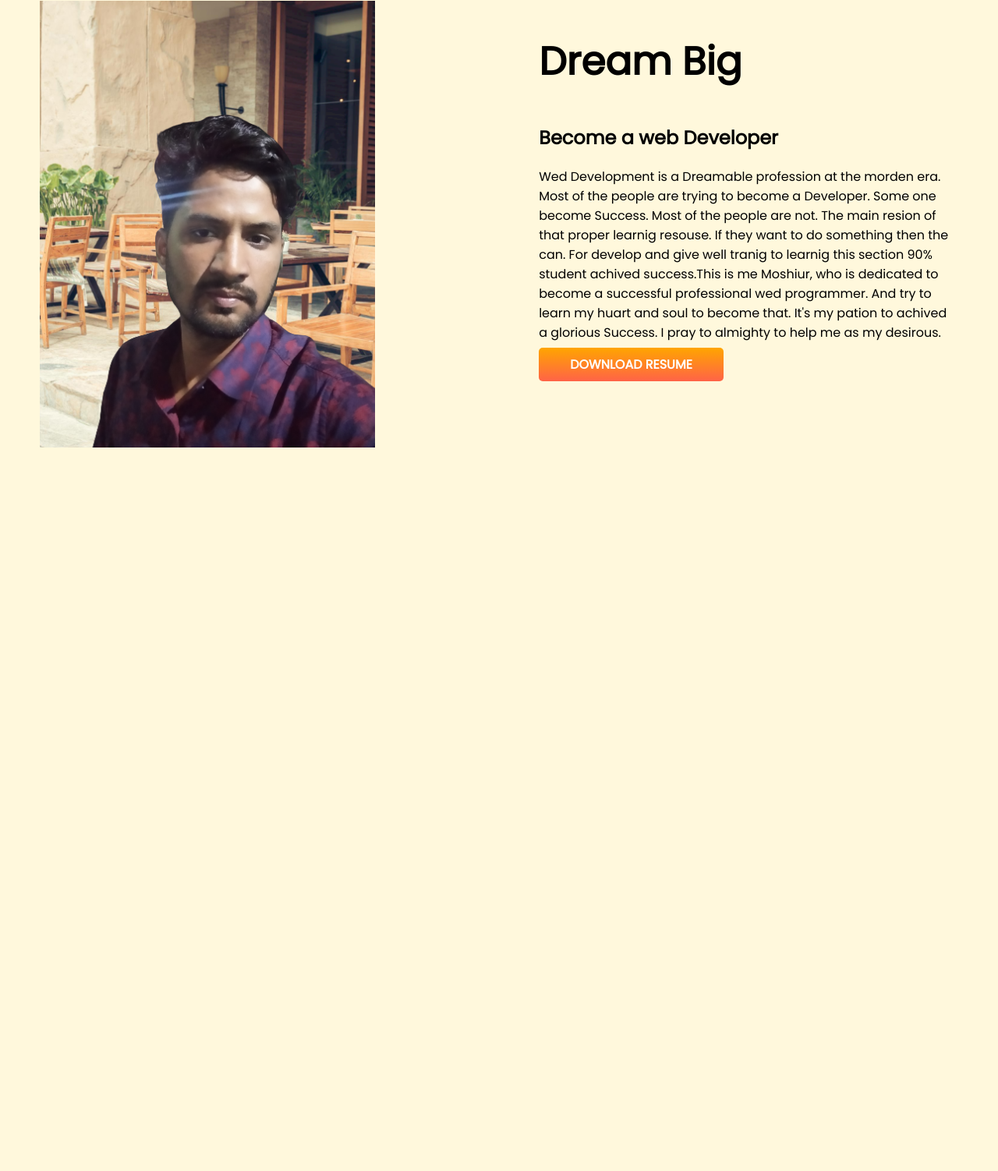
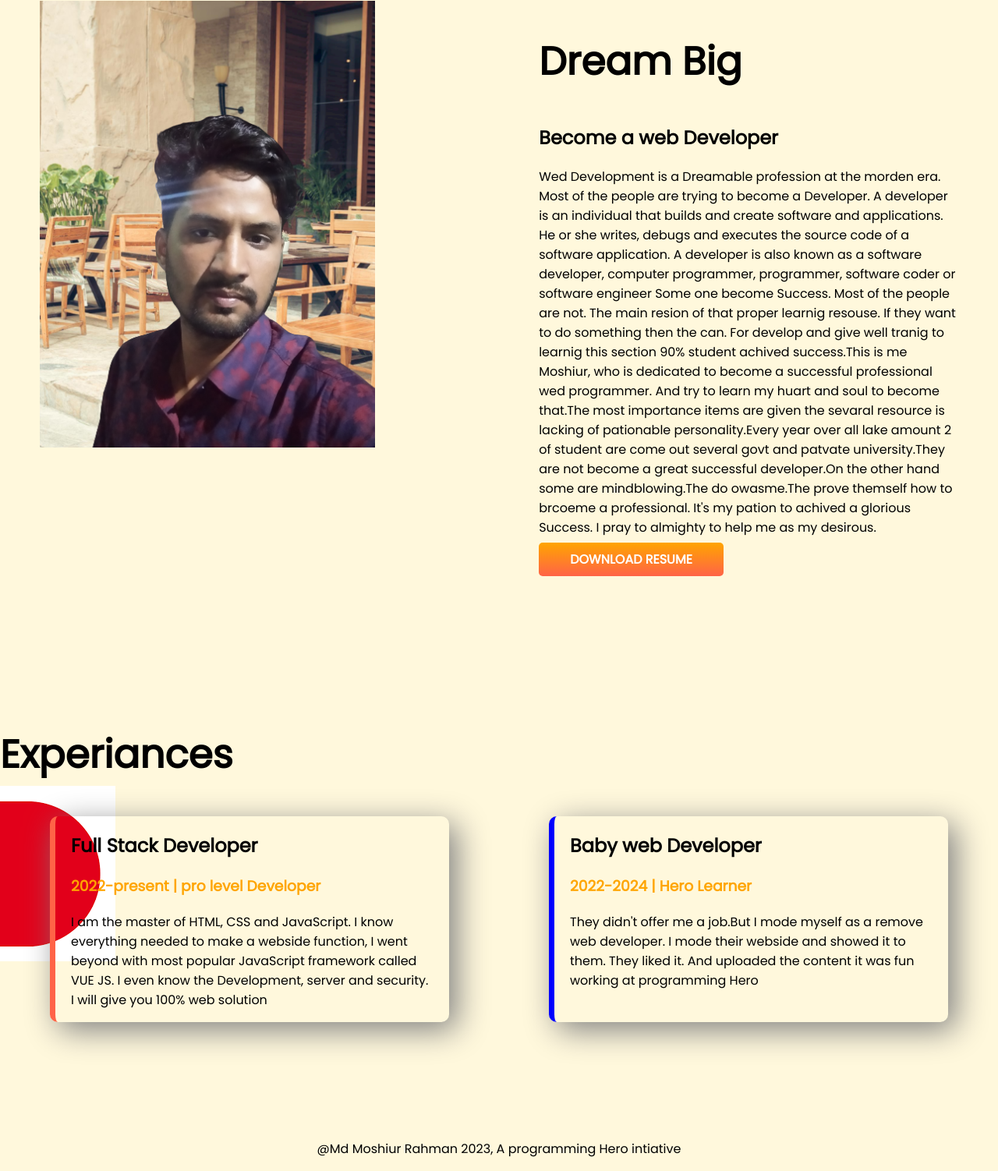
Before and after one commit to MoshiurRahman23/my-third-repo, a plain HTML site: page index.html in a window 1280 px wide. Shown: the part 816-2318 px from the top of the page at 78% size. Before the commit the page ends 1598 px from the top, so only its background shows below. Drawn offline with Linux system fonts and the light colour scheme.

Commit message:
style border and footer added

```diff
--- a/index.html
+++ b/index.html
@@ -12,7 +12,7 @@
 </head>
 <body>
 
-<section class="top-banner">
+<section class="top-banner flexible-container">
     <div class="half-width">
         <h1>Welcome To</h1>
         <h1><span class="orange-color">Moshiur Rahman</span> World !</h1>
@@ -25,20 +25,48 @@
         <img src="images/Moshiur.jpg" alt="" srcset="">
     </div>
 </section>
-<section class="dream-big">
+<section class="dream-big flexible-container">
     <div class="half-width">
         <img src="images/IMG_20220503_215723-removebg-preview.png" alt="" srcset="">
     </div>
     <div class="half-width">
         <h1>Dream Big</h1>
         <h2>Become a web Developer</h2>
-        <p> Wed Development is a Dreamable profession at the morden era. Most of the people are trying to become a Developer.
-            Some one become Success. Most of the people are not. The main resion of that proper learnig resouse. If they want to do something then the can.
+        <p> Wed Development is a Dreamable profession at the morden era. Most of the people are trying to become a Developer. A developer is an individual that builds and create
+            software and applications. He or she writes, debugs and executes the source code of a software application. A developer is also known as a software developer,
+            computer programmer, programmer, software coder or software engineer Some one become Success. Most of the people are not. The main resion of that proper learnig resouse. If they want to do something then the can.
             For develop and give well tranig to learnig this section 90% student achived success.This is me Moshiur, who is dedicated to become a successful professional wed programmer.
-            And try to learn my huart and soul to become that.  It's my pation to achived a glorious Success.
+            And try to learn my huart and soul to become that.The most importance items are given the sevaral resource is lacking of pationable personality.Every year over all lake amount
+        2 of student are come out several govt and patvate university.They are not become a great successful
+            developer.On the other hand some are mindblowing.The do owasme.The prove themself how to brcoeme a professional. It's my pation to achived a glorious Success.
             I pray to almighty to help me as my desirous.</p>
         <a  class="link-button" target="_blank" href="">DOWNLOAD RESUME</a>
     </div>
 </section>
+<section class="ecperience-area">
+    <h1>Experiances</h1>
+    <div class="flexible-container">
+        <div id="full-stack-developer" class="experiance-item">
+            <h2>Full Stack Developer</h2>
+            <h3 class ="orange-color">2022-present | pro level Developer</h3>
+            <p>I am the master of HTML, CSS and JavaScript. I know everything needed to make a webside function,
+                I went beyond with most popular JavaScript framework called VUE JS. I even know the Development, server and security.
+                I will give you 100% web solution</p>
+        </div>
+        <div id="baby-web-developer" class="experiance-item">
+            <h2>Baby web Developer</h2>
+            <h3 class ="orange-color">2022-2024 | Hero Learner</h3>
+            <p>They didn't offer me a job.But I mode
+                 myself as a remove web developer. I mode
+                 their webside and showed it to them. They
+                 liked it. And uploaded the content it was
+                  fun working at programming Hero </p>
+        </div>
+    </div>
+
+</section>
 </body>
+<footer>
+    <p>@Md Moshiur Rahman 2023, A programming Hero intiative</p>
+</footer>
 </html>
--- a/style.css
+++ b/style.css
@@ -11,7 +11,7 @@ h1{
 .orange-color{
     color: orange;
 }
-section{
+.flexible-container{
     display: flex;
     margin-bottom: 150px;
 
@@ -44,3 +44,26 @@ section{
     background-position: right;
     width: 100%;
 }
+.experiance-item{
+    box-shadow: 10px 10px 40px gray;
+    width: 40%;
+    border-radius: 10px;
+    padding-left: 20px;
+    padding-right: 20px;
+    margin-left: 5%;
+    margin-right: 5%
+}
+.ecperience-area{
+    background-image: url(images/images.png);
+    background-repeat: no-repeat;
+    background-position: left;
+}
+#full-stack-developer{
+    border-left: 7px solid tomato;
+}
+#baby-web-developer{
+    border-left: 7px solid blue;
+}
+footer p{
+    text-align: center;
+}
```
Also changed, not shown: images/images.png (added), images/pngtree.jpg (added).
